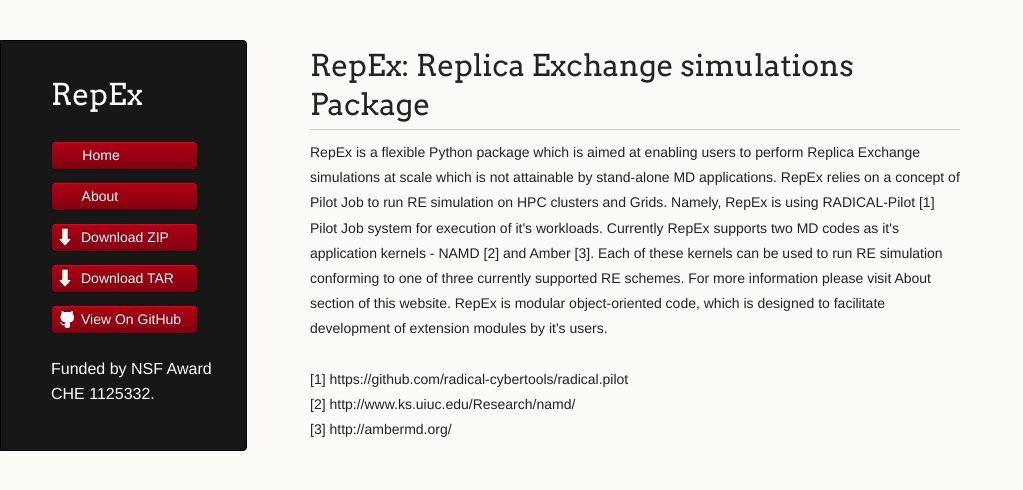
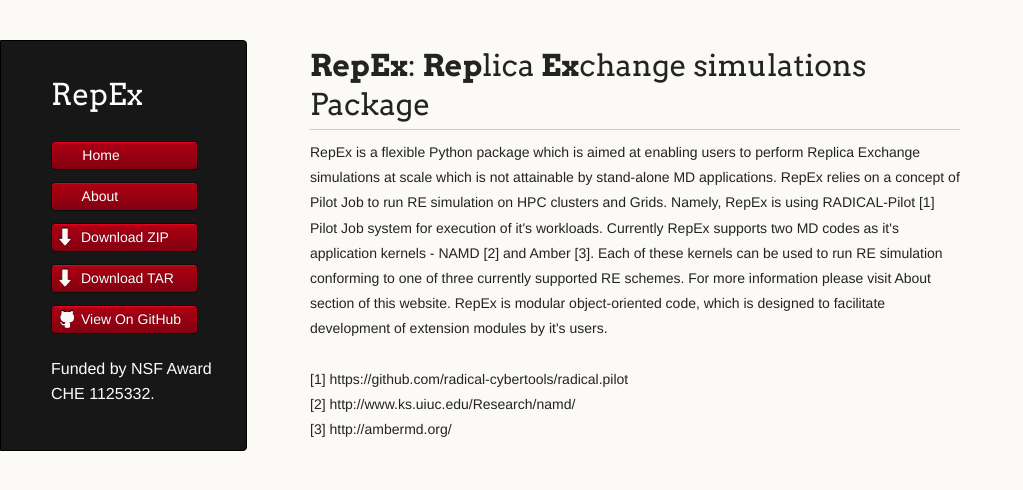
Before and after one commit to radical-cybertools/radical.repex.at, a Jekyll site: the page index.html, which Jekyll copies as it is, in a window 1280 px wide. Shown: the top 490 px of the page, without its empty margins (0-1023 px from the left). Built offline with Jekyll 4.4.1, drawn with Linux system fonts in a browser that asks for light colours.

Commit message:
bold txt

```diff
--- a/index.html
+++ b/index.html
@@ -32,7 +32,7 @@
 
     <section>
       <h1>
-      <a name="repex-replica-exchange-simulations-package" class="anchor" href="#repex-replica-exchange-simulations-package"><span class="octicon octicon-link"></span></a>RepEx: Replica Exchange simulations Package</h1>
+      <a name="repex-replica-exchange-simulations-package" class="anchor" href="#repex-replica-exchange-simulations-package"><span class="octicon octicon-link"></span></a><strong>RepEx</strong>: <strong>Rep</strong>lica <strong>Ex</strong>change simulations Package</h1>
 
       <p>RepEx is a flexible Python package which is aimed at enabling users to perform Replica Exchange simulations at scale which is not attainable by stand-alone MD applications. RepEx relies on a concept of Pilot Job to run RE simulation on HPC clusters and Grids. Namely, RepEx is using RADICAL-Pilot [1] Pilot Job system for execution of it's workloads. Currently RepEx supports two MD codes as it's application kernels - NAMD [2] and Amber [3]. Each of these kernels can be used to run RE simulation conforming to one of three currently supported RE schemes. For more information please visit About section of this website. RepEx is modular object-oriented code, which is designed to facilitate development of extension modules by it's users.
       <br>
```
